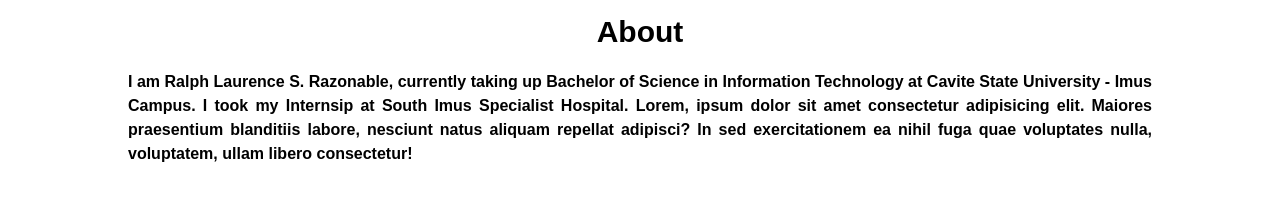
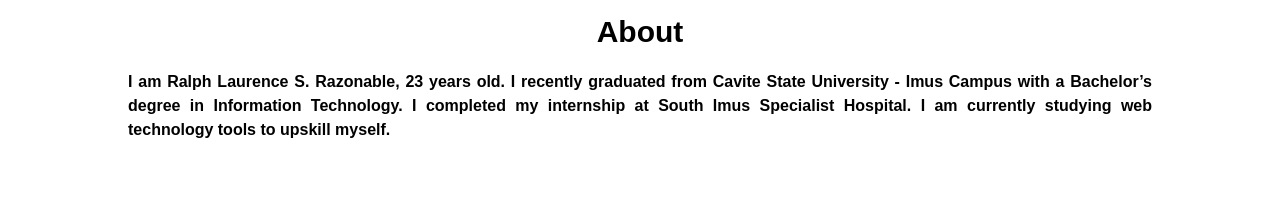
Before and after one commit to ralphlaurence31/personal-portfolio, a React (Vite) app: page / in a window 1280 px wide. Shown: the part 466-682 px from the top of the page. Built offline with nearby package versions, Linux system fonts and the light colour scheme.

Commit message:
about me edited

```diff
--- a/src/components/About.jsx
+++ b/src/components/About.jsx
@@ -35,7 +35,7 @@
 
       <div className='aboutMeText' data-aos="fade-up">
         <p className='text-3xl text-center'>About</p>
-        <p className='text-justify mt-5'>I am Ralph Laurence S. Razonable, currently taking up Bachelor of Science in Information Technology at Cavite State University - Imus Campus. I took my Internsip at South Imus Specialist Hospital. Lorem, ipsum dolor sit amet consectetur adipisicing elit. Maiores praesentium blanditiis labore, nesciunt natus aliquam repellat adipisci? In sed exercitationem ea nihil fuga quae voluptates nulla, voluptatem, ullam libero consectetur!</p>
+        <p className='text-justify mt-5'>I am Ralph Laurence S. Razonable, 23 years old. I recently graduated from Cavite State University - Imus Campus with a Bachelor’s degree in Information Technology. I completed my internship at South Imus Specialist Hospital. I am currently studying web technology tools to upskill myself.</p>
 
       </div>
 
```
